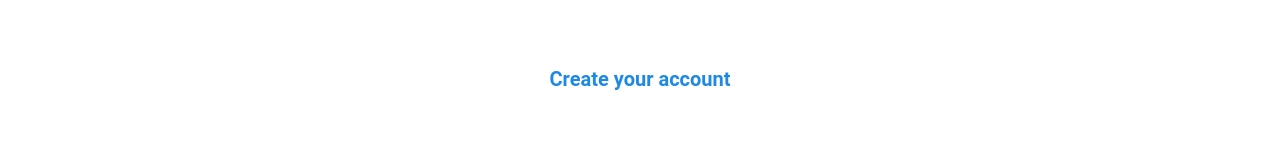
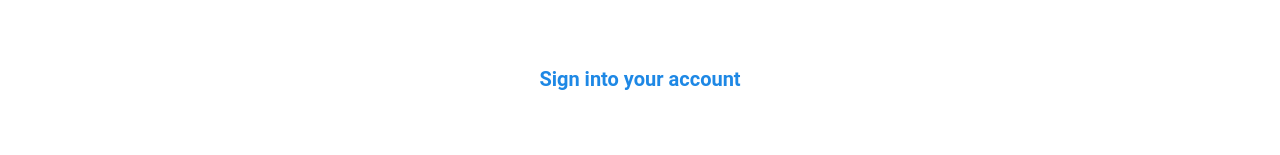
Before and after one commit to gtcore902/nasa-pictures, a React (Create React App) app: page /signin in a window 1280 px wide. Shown: the part 171-326 px from the top of the page. Built offline with nearby package versions, Linux system fonts and the light colour scheme; no server answers.

Commit message:
feat: change signin title

```diff
--- a/src/components/SignInForm/index.jsx
+++ b/src/components/SignInForm/index.jsx
@@ -54,7 +54,7 @@ const SignInForm = () => {
     <div>
       {isLogged && <Navigate to="/" replace={true} />}
       <h2 className="text-xl font-bold text-center text-blue-600 dark:text-white mt-8 mb-8 md:mb-16 mt-0 md:mt-8">
-        Create your account
+        Sign into your account
       </h2>
       <form
         onSubmit={(event) =>
```
